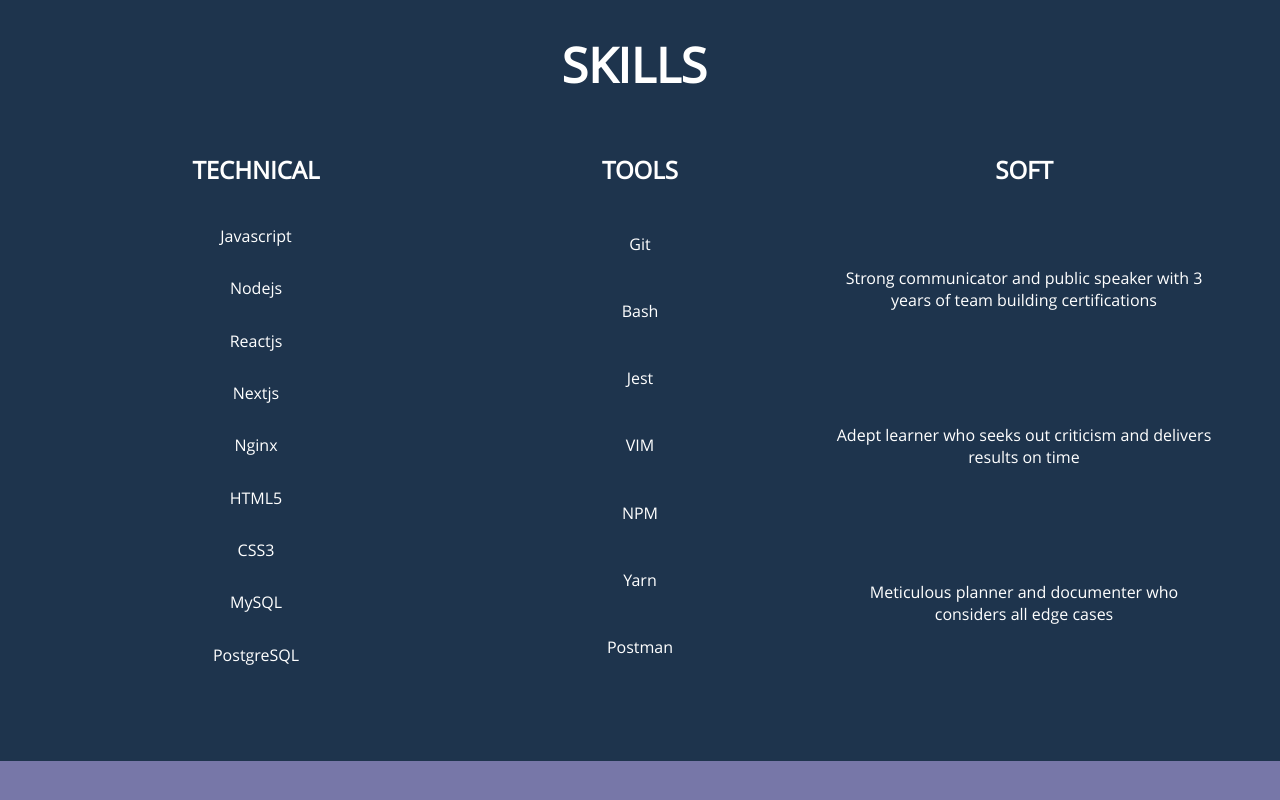
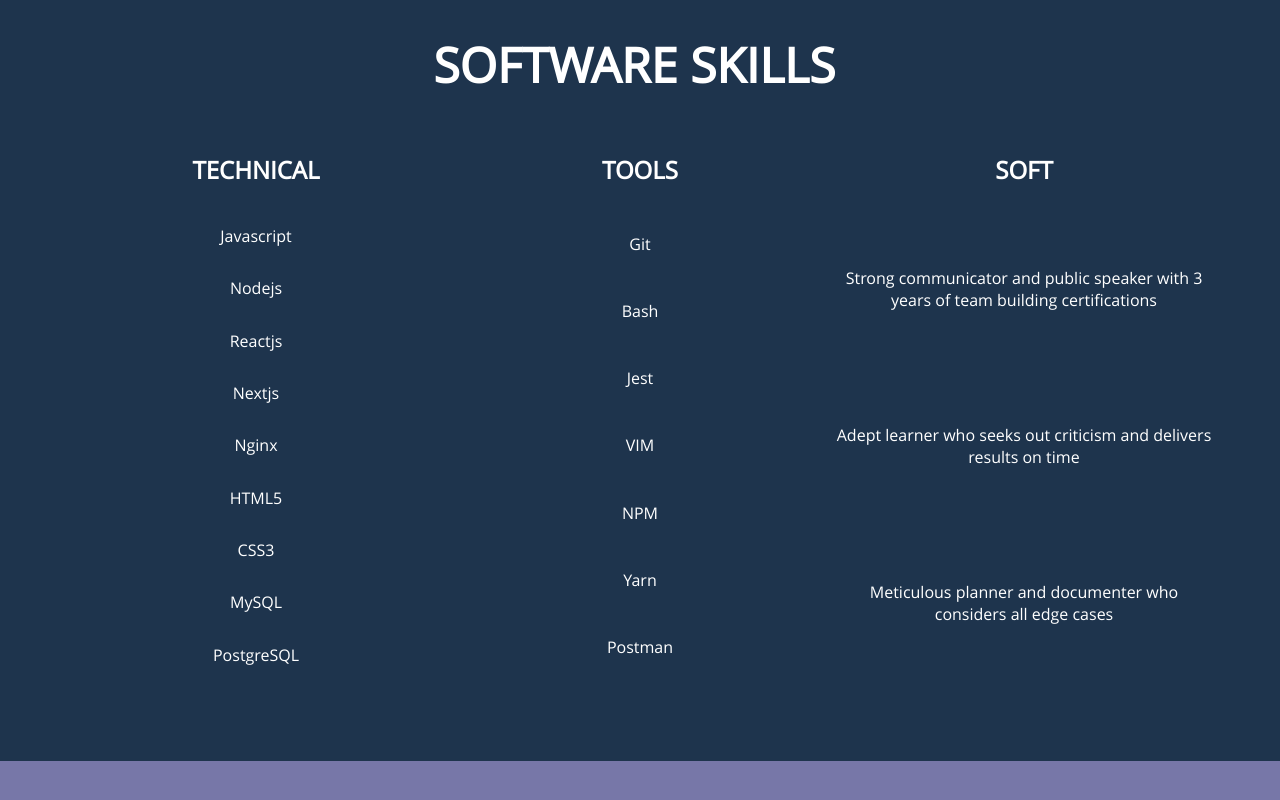
Before and after one commit to cporter1/portfolio-site, a Next.js app: page /sections/Skills in a window 1280 px wide. Built offline with nearby package versions, Linux system fonts and the light colour scheme.

Commit message:
resume change

```diff
--- a/src/pages/components/Navbar.js
+++ b/src/pages/components/Navbar.js
@@ -23,7 +23,7 @@
         <li><ScrollToLink
               className='scrollto-link'
               id='skills-section'>
-                Skills
+                Software Skills
               </ScrollToLink></li>
         <li><ScrollToLink
               className='scrollto-link'
--- a/src/pages/sections/AboutMe.js
+++ b/src/pages/sections/AboutMe.js
@@ -26,9 +26,9 @@
         <div className="about-column1-container">
           <div className='paragraph-wrapper'>
             <p id='top'>
-              Hello, my name is Colin Porter and I am a full stack software engineer with a focus in frontend.
+              Hello, my name is Colin Porter and I am a IT specialist and full stack software engineer.
             </p>
-            <p>I have 4+ years of experience building intuitive and feature rich production web applications.</p>
+            <p>I have 4+ years of experience building and configuring IOS, Windows, and Linux machines.</p>
             <p>I have a passion for producing dynamic applications that put the user experience at the forefront of development.</p>
             <p>I am currently job hunting, send me a message if you think I&apos;d be a good fit on your company.</p>
             <h3><i>A little bit more...</i></h3>
@@ -43,7 +43,6 @@
         <div className="about-column2-container">
           <div className='resume-wrapper'>
             <Image className='resume' src={resume} alt=''/>
-
             <div className='download-button-wrapper'>
               <div onClick={downloadResume} className='resume-download-button'/>
             </div>
--- a/src/pages/sections/Skills.js
+++ b/src/pages/sections/Skills.js
@@ -1,7 +1,7 @@
 export default function Skills() {
   return (
     <section id='skills-section' className="skills-container">
-      <h2>SKILLS</h2>
+      <h2>SOFTWARE SKILLS</h2>
 
       <div className="skills-grid-wrapper">
         <div className="skills-column1">
```
Also changed, not shown: src/images/resume.jpeg.
